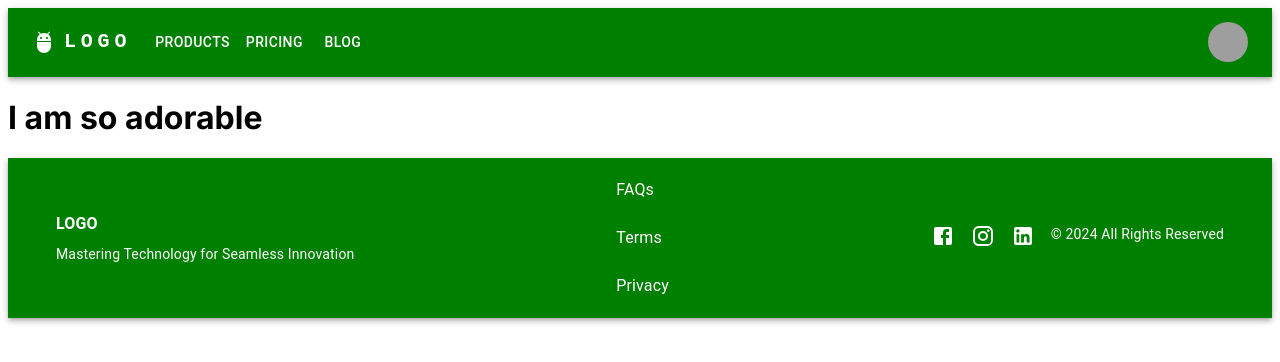
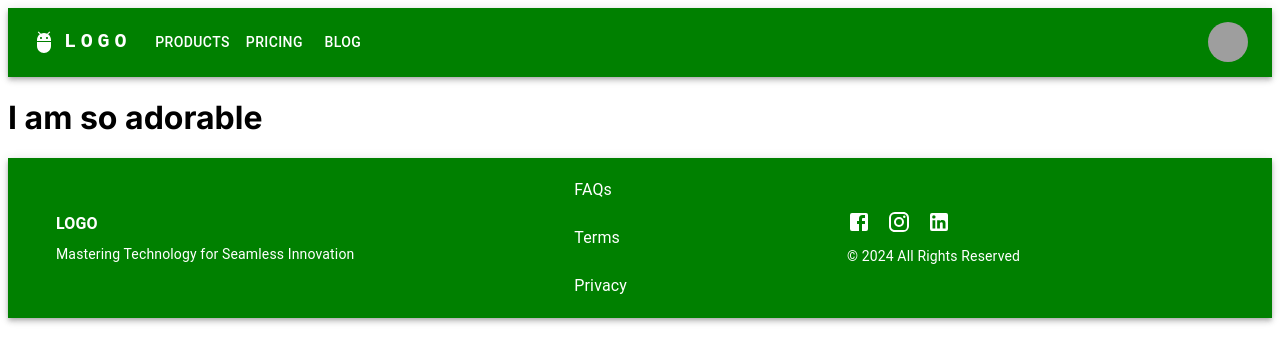
Before and after one commit to meekkaran/CyberZen, a Next.js app in the folder cyberzen/: page / in a window 1280 px wide. Shown: the top 362 px of the page. Built offline with nearby package versions, Linux system fonts and the light colour scheme; grey boxes are pictures that could not be loaded.

Commit message:
moving third box in footer to far right

```diff
--- a/cyberzen/components/Footer.tsx
+++ b/cyberzen/components/Footer.tsx
@@ -51,7 +51,11 @@ const Footer: React.FC = () => {
             </List>
           </Box>
 
-          <Box sx={{ display: 'flex' }}>
+          <Box sx={{ flexGrow: 1 }}>
+  {/* Use flexbox to arrange items vertically */}
+  <Box sx={{ display: 'flex', flexDirection: 'column', alignItems: 'left' }}>
+    {/* Social Media Links */}
+    <Box sx={{ marginBottom: 1 }}>
       <Link href="#" color="inherit" sx={{ marginRight: 2 }}>
         <FacebookIcon />
       </Link>
@@ -61,11 +65,15 @@ const Footer: React.FC = () => {
       <Link href="#" color="inherit" sx={{ marginRight: 2 }}>
         <LinkedInIcon />
       </Link>
-
-            <Typography variant="body2" color="inherit" align="center">
+    </Box>
+    {/* Copyright Text */}
+    <Typography variant="body2" color="inherit">
       © 2024 All Rights Reserved
     </Typography>
   </Box>
+</Box>
+
+
 
         </Toolbar>
       </Container>
```
Also changed, not shown: 1 other file (tests, documents, lock files or other folders). Lines whose indentation alone changed are shown as unchanged.
